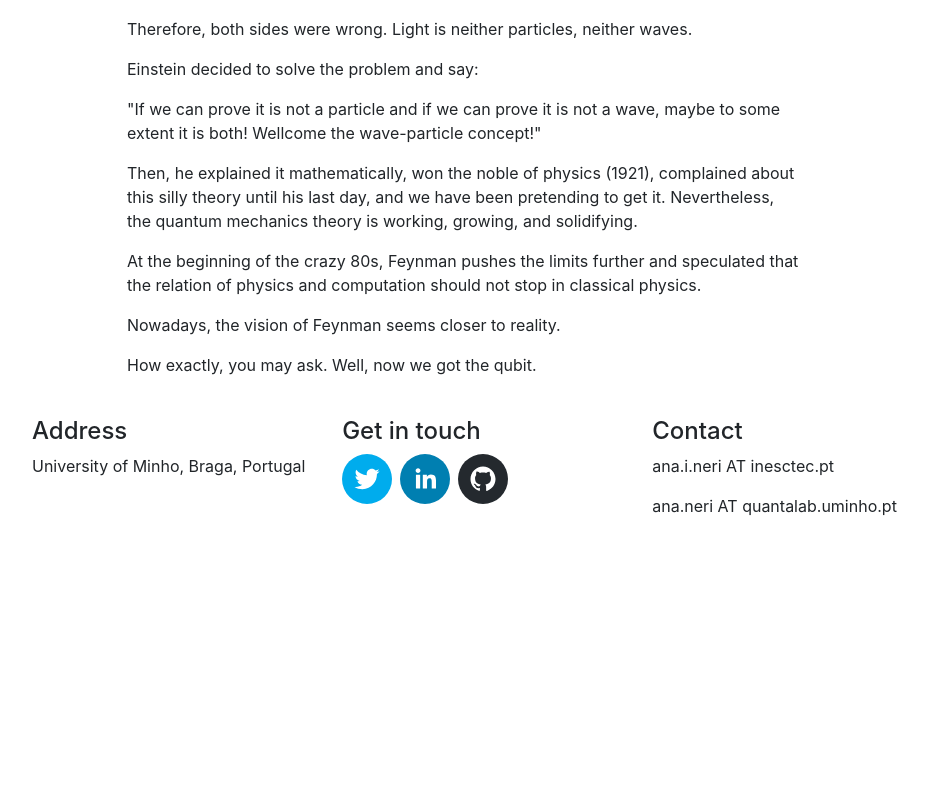
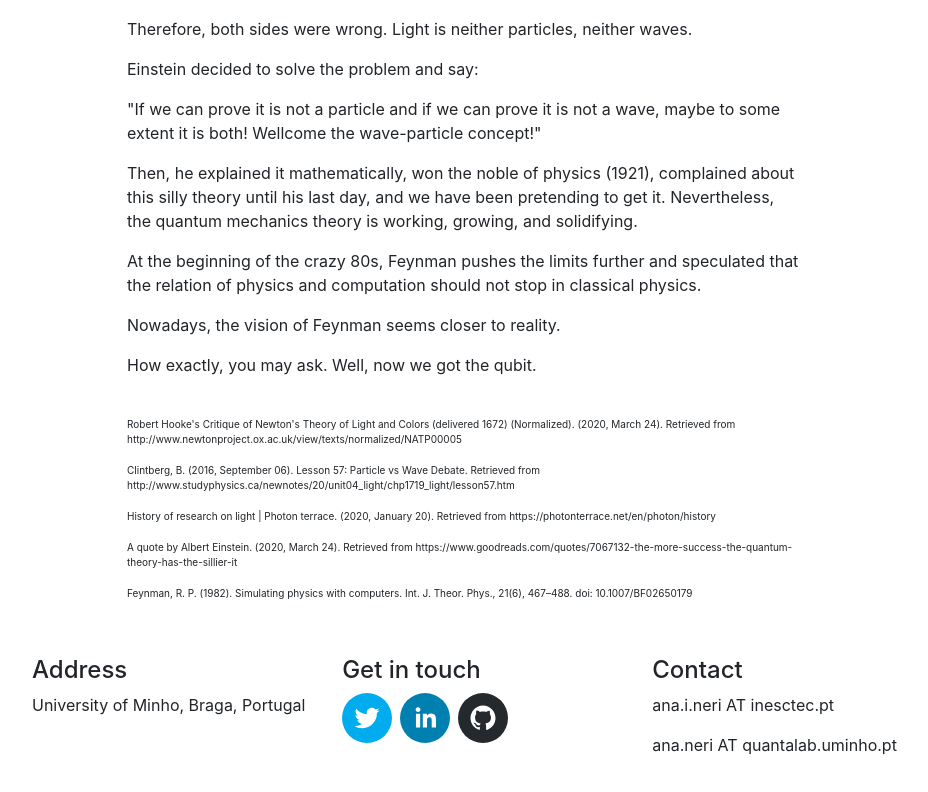
Before and after one commit to AnaNeri/myBlog, a React (Create React App) app: page /blog/qubitHistory in a window 1280 px wide. Shown: the part 437-1229 px from the top of the page, without its empty margins (163-1091 px from the left). Before the commit the page ends 990 px from the top, so only its background shows below. Built offline with nearby package versions, Linux system fonts and the light colour scheme.

Commit message:
Add refs

```diff
--- a/src/containers/App.js
+++ b/src/containers/App.js
@@ -9,7 +9,7 @@ import HomePage from './HomePage';
 import TextEntry from './Blog/TextEntry';
 import GatePost from './Blog/GatePost';
 import MultipleChoiceEntry from './Blog/MultipleChoiceEntry';
-import qubit from '../posts/qubitHistory.json';
+import qubitH from '../posts/qubitHistory.json';
 import qgate from '../posts/qgate.json';
 import qcomputer from '../posts/qcomputer.json'
 import '../../node_modules/bootstrap/dist/css/bootstrap.min.css'; // must import this AND npm install
@@ -19,7 +19,6 @@ import {
   Route,
   //Link
 } from "react-router-dom";
-
 
 function App() {
   return (
@@ -34,7 +33,7 @@ function App() {
         <Router>
             <Switch>
               <Route path="/blog/qubitHistory">
-                <TextEntry title={qubit.title} text={qubit.body} />
+                <TextEntry title={qubitH.title} text={qubitH.body} refs={qubitH.refs}/>
               </Route>
               <Route path="/blog/quantumGate">
               	<GatePost title={qgate.title} text={qgate.body} />
--- a/src/containers/Blog/TextEntry.js
+++ b/src/containers/Blog/TextEntry.js
@@ -6,10 +6,12 @@ import PropTypes from 'prop-types';
 
 
 
-function TextEntryContent({title="Tmp title", text=["Hi"]}) {
-  const listtext = text.map((text) => <p>{text}</p>)
+function TextEntryContent({title="Tmp title", text=["Hi"], refs=[""]}) {
+  const listtext = text.map((text) => <p>{text}</p>);
+  const listrefs = refs.map((refs) => <p>{refs}</p>);
 
   return (
+  <div>
     <div>
     <Container>
     <Row>
@@ -22,16 +24,33 @@ function TextEntryContent({title="Tmp title", text=["Hi"]}) {
 	      </h2>
 		    <br/>
 		    {listtext}
+        <br/>
 			</Col>
 			</Row>
 		</Col>
 		</Row>
 		</Container>
     </div>
+
+    <div style={{fontSize:10}}>
+    <Container>
+    <Row>
+    <Col lg={10}>
+      <Row>
+      <Col md={11}>
+      {listrefs}
+      <br/>
+      </Col>
+      </Row>
+    </Col>
+    </Row>
+    </Container>
+    </div>
+  </div>
   );
 }
 
-function TextEntry({title="Tmp title", text=["Hi"]}) {
+function TextEntry({title="Tmp title", text=["Hi"], refs=[""]}) {
 	return (
     <div>
        <Container>
@@ -39,7 +58,7 @@ function TextEntry({title="Tmp title", text=["Hi"]}) {
        <Col md={2}>
        </Col>
        <Col md={10}>
-       	<TextEntryContent title={title} text={text} />
+       	<TextEntryContent title={title} text={text} refs={refs}/>
        </Col>
        </Row>
 	   </Container>
--- a/src/posts/qubitHistory.json
+++ b/src/posts/qubitHistory.json
@@ -1,4 +1,5 @@
 {
     "title": "What's a qubit? For people who like history",
-    "body": ["Once upon a time, there was a wild fight started because of the intriguing question: \"what is light?\".","It was 1672 when Newton presented to the world his theory of light. In it, Newton explains that light consists of particles. On the opposite side of this battlefield, fellow researchers like Hooke and Huygens criticize Newton's light theory and favor the wave theory for light.","After some experiments rejecting Newton's theory, the dramatic debate settled for a while.","However, nature is full of astonishing surprises, and the photoelectric effect led the world to the conclusion that light is not a wave.","Therefore, both sides were wrong. Light is neither particles, neither waves.","Einstein decided to solve the problem and say:","\"If we can prove it is not a particle and if we can prove it is not a wave, maybe to some extent it is both! Wellcome the wave-particle concept!\"","Then, he explained it mathematically, won the noble of physics (1921), complained about this silly theory until his last day, and we have been pretending to get it. Nevertheless, the quantum mechanics theory is working, growing, and solidifying.","At the beginning of the crazy 80s, Feynman pushes the limits further and speculated that the relation of physics and computation should not stop in classical physics.","Nowadays, the vision of Feynman seems closer to reality.","How exactly, you may ask. Well, now we got the qubit."]
+    "body": ["Once upon a time, there was a wild fight started because of the intriguing question: \"what is light?\".","It was 1672 when Newton presented to the world his theory of light. In it, Newton explains that light consists of particles. On the opposite side of this battlefield, fellow researchers like Hooke and Huygens criticize Newton's light theory and favor the wave theory for light.","After some experiments rejecting Newton's theory, the dramatic debate settled for a while.","However, nature is full of astonishing surprises, and the photoelectric effect led the world to the conclusion that light is not a wave.","Therefore, both sides were wrong. Light is neither particles, neither waves.","Einstein decided to solve the problem and say:","\"If we can prove it is not a particle and if we can prove it is not a wave, maybe to some extent it is both! Wellcome the wave-particle concept!\"","Then, he explained it mathematically, won the noble of physics (1921), complained about this silly theory until his last day, and we have been pretending to get it. Nevertheless, the quantum mechanics theory is working, growing, and solidifying.","At the beginning of the crazy 80s, Feynman pushes the limits further and speculated that the relation of physics and computation should not stop in classical physics.","Nowadays, the vision of Feynman seems closer to reality.","How exactly, you may ask. Well, now we got the qubit."],
+   "refs": ["Robert Hooke's Critique of Newton's Theory of Light and Colors (delivered 1672) (Normalized). (2020, March 24). Retrieved from http://www.newtonproject.ox.ac.uk/view/texts/normalized/NATP00005", "Clintberg, B. (2016, September 06). Lesson 57: Particle vs Wave Debate. Retrieved from http://www.studyphysics.ca/newnotes/20/unit04_light/chp1719_light/lesson57.htm", "History of research on light | Photon terrace. (2020, January 20). Retrieved from https://photonterrace.net/en/photon/history", "A quote by Albert Einstein. (2020, March 24). Retrieved from https://www.goodreads.com/quotes/7067132-the-more-success-the-quantum-theory-has-the-sillier-it", "Feynman, R. P. (1982). Simulating physics with computers. Int. J. Theor. Phys., 21(6), 467–488. doi: 10.1007/BF02650179"]
 }
```
Lines whose indentation alone changed are shown as unchanged.
